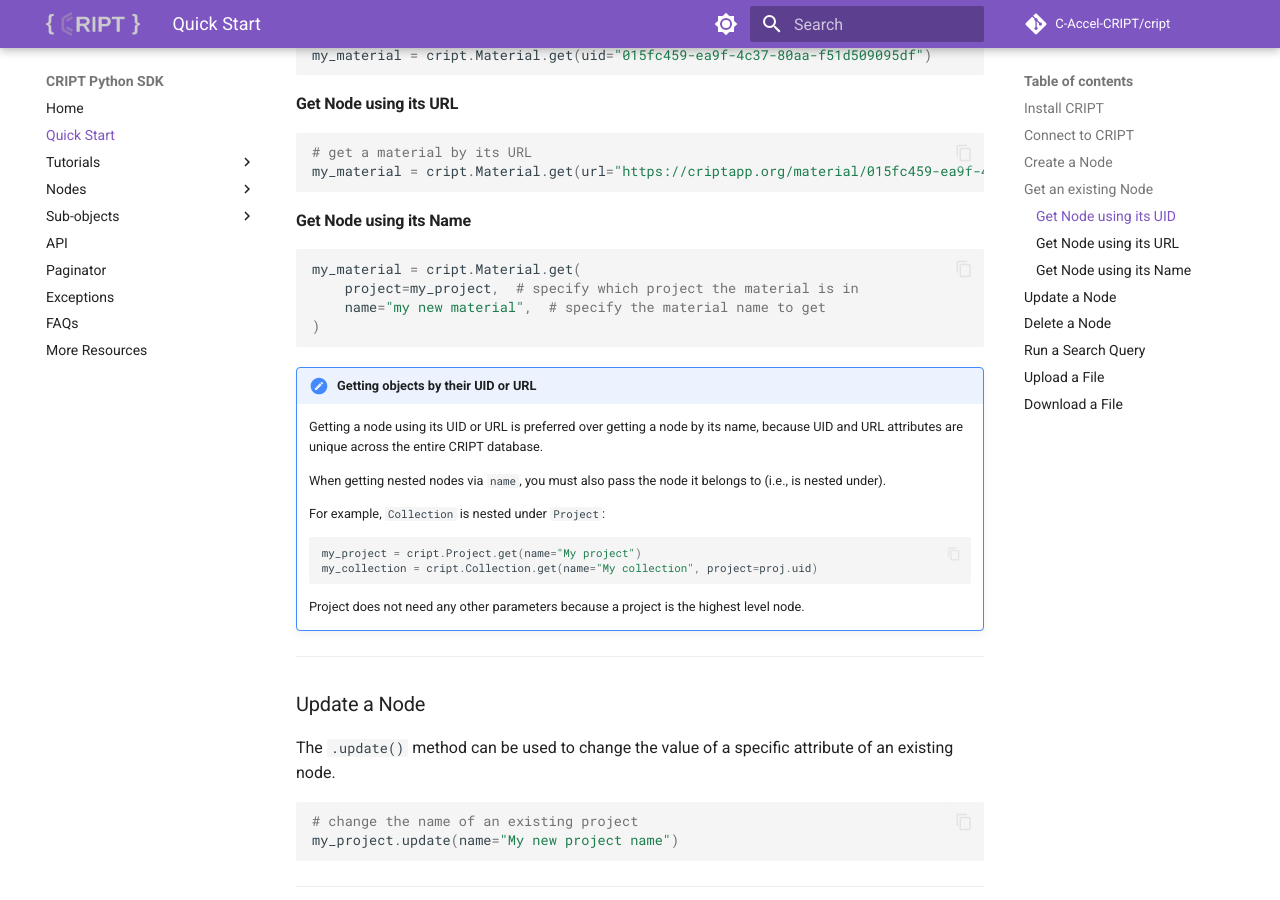
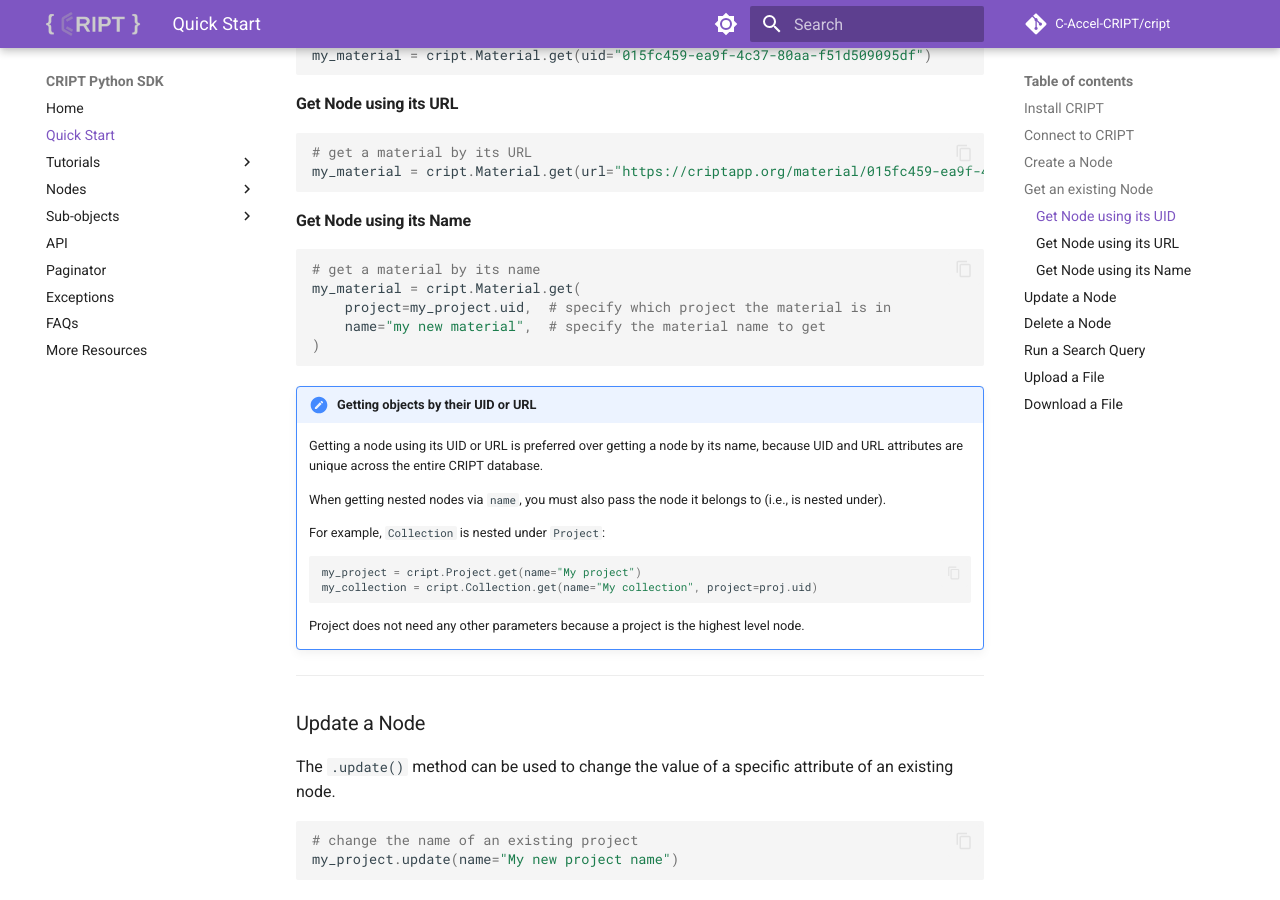
Before and after one commit to C-Accel-CRIPT/sdk-archive, an MkDocs documentation site: the page built from docs/quickstart.md, in a window 1280 px wide and 900 px high, scrolled down 1677 px. Built offline with MkDocs 1.6.1 and Material for MkDocs 9.7.7, drawn with Linux system fonts in a browser that asks for light colours; comment, search, counter and statistics services are not loaded.

Commit message:
corrected code in Get an existing Node

````diff
--- a/docs/quickstart.md
+++ b/docs/quickstart.md
@@ -86,8 +86,9 @@
 
 ### Get Node using its Name
 ```python
+# get a material by its name
 my_material = cript.Material.get(
-    project=my_project,  # specify which project the material is in
+    project=my_project.uid,  # specify which project the material is in
     name="my new material",  # specify the material name to get
 )
 ```
````
